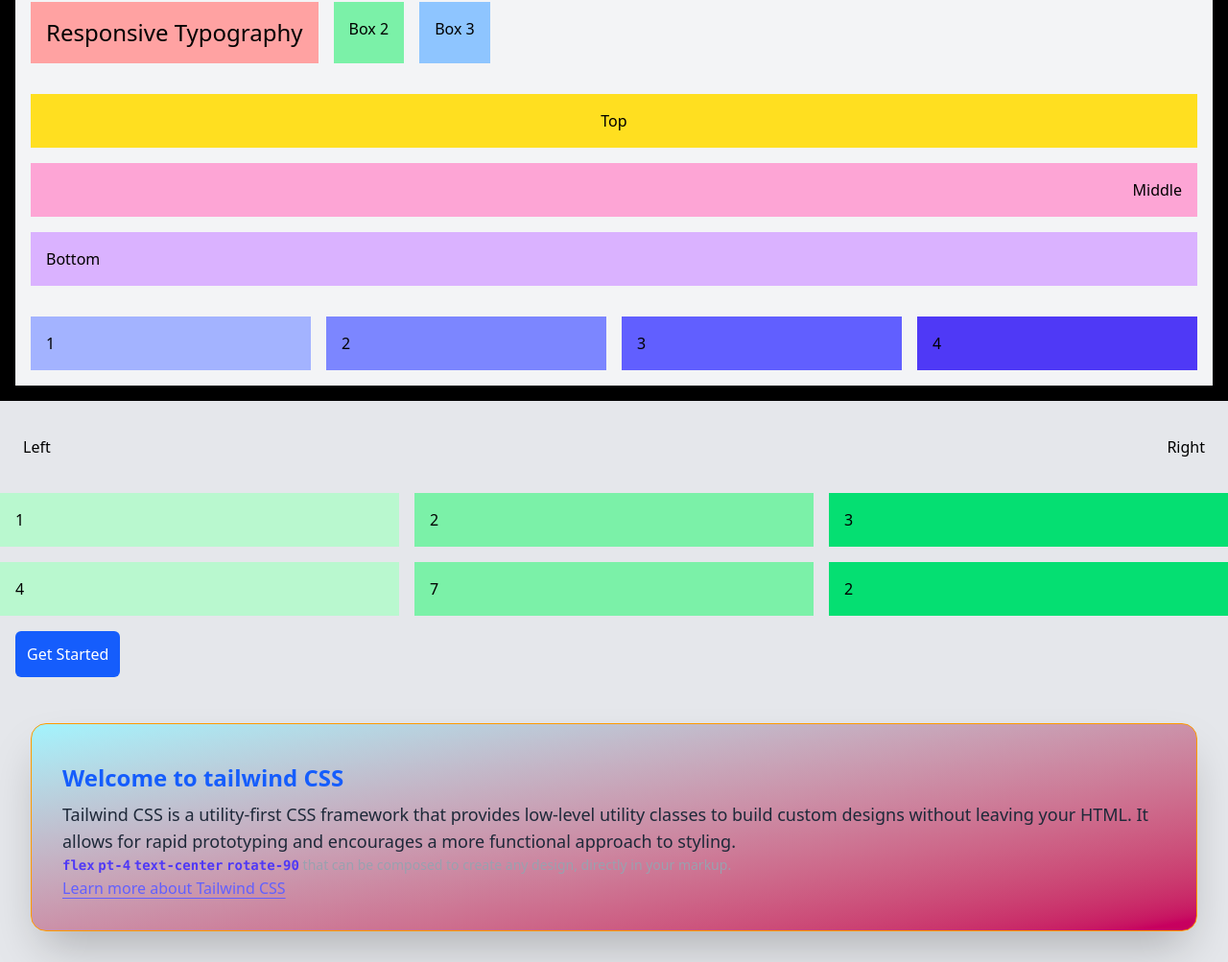
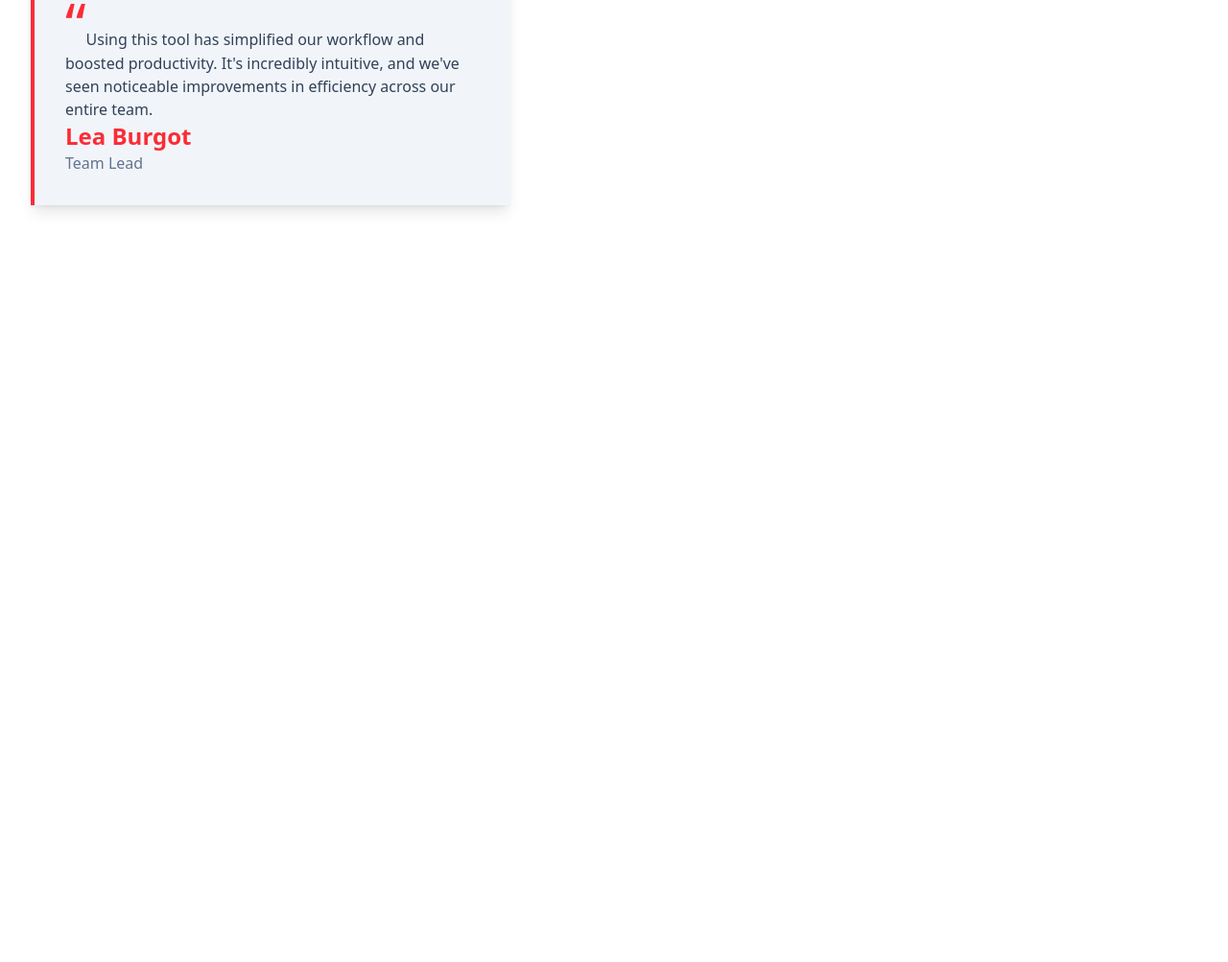
Before and after one commit to rajusutra/tailwind, a website: page index.html in a window 1280 px wide. Shown: the part 70-1073 px from the top of the page at 96% size. After the commit the page ends 800 px from the top, so only its background shows below. Drawn offline with Linux system fonts and the light colour scheme.

Commit message:
card practise 1
this is a card with tailwind css

```diff
--- a/index.html
+++ b/index.html
@@ -6,69 +6,36 @@
   <link href="./src/output.css" rel="stylesheet">
 
 </head>
-<body class="bg-gray-200">
-  <div class="container mx-auto px-4 bg-black py-4">
-  <h2 class="text-4xl font-semibold text-center text-white">Centered Container</h2>
+<body class="">
+    <body class="bg-white p-8 ">
+    <div class="p-8 bg-slate-100 m-8 w-125 border-l-4 border-red-500 shadow-lg">
+        <p class="text-slate-700 text-base">
+            <span class="text-red-500 text-6xl">&ldquo;</span>Using this tool has simplified our workflow and
+            boosted productivity. It's incredibly intuitive, and we've seen noticeable improvements in efficiency
+            across our entire team.
+        </p>
+        <p class="text-red-500 text-2xl font-semibold ">Lea Burgot</p>
+        <p class="text-slate-500 ">Team Lead</p>
+    </div>
 
-  <div class="flex space-x-4 bg-gray-100 p-4">
+    <!-- Specifications
 
-    <div class=" bg-red-300 p-4">
-        <p class="text-base sm:text-lg md:text-xl lg:text-2xl">
-  Responsive Typography
-</p>
-    </div>
-    <div class=" bg-green-300 p-4">Box 2</div>
-    <div class=" bg-blue-300 p-4">Box 3</div>
-</div>
+          1. Colors:
+             - Body Background -> White
+             - Car Background -> slate-100
+             - Testimonial text -> slate-700
+             - Designation text -> slate-500
+             - All reds -> red-500
+          2. Font Sizes:
+             - Testimonial Text -> Default
+             - Designation -> Slightly smaller than base
+             - Person's Name -> SLightly bigger than base
+          3. Font Weights:
+             - Person's Name -> Semi-bold
+          4. Card Border -> Left border of 4px
+          5. Card Shadow -> Large shadow
 
-<div class="flex flex-col space-y-4 bg-gray-100 p-4">
-  <div class="bg-yellow-300 p-4 text-center">Top</div>
-  <div class="bg-pink-300 p-4 text-right">Middle</div>
-  <div class="bg-purple-300 p-4">Bottom</div>
-</div>
+        -->
 
-
-
-<div class="grid grid-cols-4 gap-4 bg-gray-100 p-4">
-  <div class="bg-indigo-300 p-4">1</div>
-  <div class="bg-indigo-400 p-4">2</div>
-  <div class="bg-indigo-500 p-4">3</div>
-  <div class="bg-indigo-600 p-4">4</div>
-</div>
-</div>
-
-<div class="flex items-center justify-between h-24 bg-gray-200 px-6">
-  <span>Left</span>
-  <span>Right</span>
-</div>
-
-<div class="grid grid-cols-1 sm:grid-cols-2 lg:grid-cols-3 gap-4">
-  <div class="bg-green-200 p-4">1</div>
-  <div class="bg-green-300 p-4">2</div>
-  <div class="bg-green-400 p-4">3</div>
-  <div class="bg-green-200 p-4">4</div>
-  <div class="bg-green-300 p-4">7</div>
-  <div class="bg-green-400 p-4">2</div>
-
-</div>
-
-<button class=" m-4 p-3 bg-blue-600 rounded-md text-white">Get Started</button>
-
-<section class="m-8 p-8 border rounded-2xl border-amber-500 bg-linear-to-br from-cyan-200 to-pink-700  shadow-2xl">
-  <h1 class="font-bold text-2xl/12 text-blue-600">Welcome to tailwind CSS</h1>
-  <span class="font-medium text-lg text-gray-800">
-    Tailwind CSS is a utility-first CSS framework that provides low-level utility classes to build custom designs without leaving your HTML. It allows for rapid prototyping and encourages a more functional approach to styling.
-  </span>
-  <p class="text-sm leading-relaxed text-gray-400">
-    <code class="font-bold text-indigo-600">flex</code>
-    <code class="font-bold text-indigo-600">pt-4</code>
-    <code class="font-bold text-indigo-600">text-center</code>
-    <code class="font-bold text-indigo-600">rotate-90</code>
-    that can be composed to create any design, directly in your markup.
-
-  </p>
-  <a class ="underline underline-offset-4 text-indigo-500" href="https://tailwindcss.com/docs/installation" class="text-blue-500 underline">Learn more about Tailwind CSS</a>
-
-</section>
 </body>
 </html>
```
